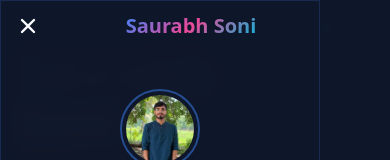
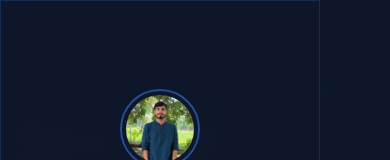
Before and after one commit to Mrdynamic-soni/saurabh-soni, a Next.js app: page / in a window 390 px wide. Both pictures are taken after a click on the button 28 px from the left and 26 px from the top of the page. Shown: the top 160 px of the page. Built offline with nearby package versions, Linux system fonts and the light colour scheme.

Commit message:
style: update main content padding and improve navigation background styling

```diff
--- a/src/app/page.tsx
+++ b/src/app/page.tsx
@@ -89,7 +89,7 @@ const Home: React.FC = () => {
       />
 
       {/* Main Content */}
-      <main className="md:ml-64">
+      <main className="md:ml-64 pt-16 md:pt-0">
         {sections.map((section, index) => (
           <motion.section
             key={section.id}
--- a/src/components/organisms/Navigation.tsx
+++ b/src/components/organisms/Navigation.tsx
@@ -66,7 +66,7 @@ const Navigation: React.FC<NavigationProps> = ({ activeSection, onSectionClick }
         initial={{ y: -100 }}
         animate={{ y: 0 }}
         className={`fixed top-0 left-0 right-0 z-50 md:hidden transition-all duration-300 ${
-          scrolled ? "glass-effect" : "bg-transparent"
+          scrolled ? "glass-effect" : "bg-dark/80 backdrop-blur-sm"
         }`}
       >
         <div className="flex items-center justify-between px-4 py-3">
@@ -148,7 +148,7 @@ const Navigation: React.FC<NavigationProps> = ({ activeSection, onSectionClick }
             initial={{ opacity: 0 }}
             animate={{ opacity: 1 }}
             exit={{ opacity: 0 }}
-            className="fixed inset-0 z-40 md:hidden"
+            className="fixed inset-0 z-50 md:hidden"
           >
             <div className="absolute inset-0 bg-dark/90 backdrop-blur-sm" />
             <motion.div
```
